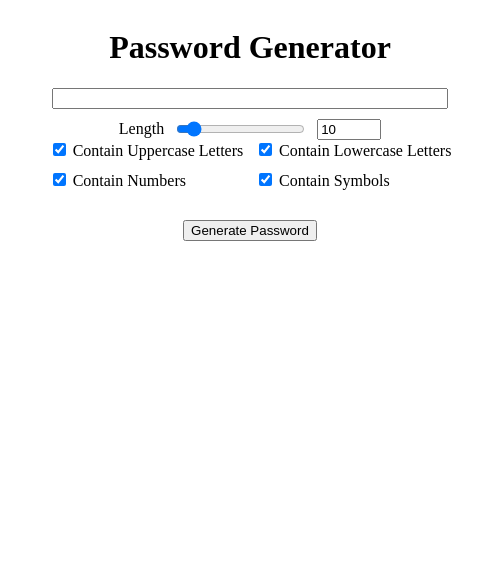
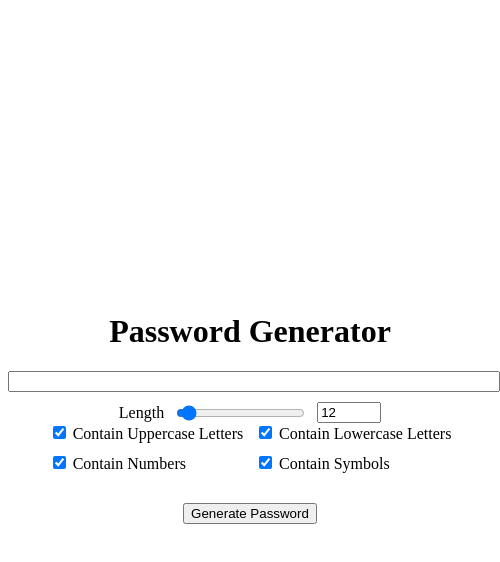
Before and after one commit to eestaniel/password_generator, an Electron app: page renderer/index.html in a window 500 px wide. Drawn offline with Linux system fonts and the light colour scheme.

Commit message:
fix: made text generation centered

```diff
--- a/renderer/css/index.css
+++ b/renderer/css/index.css
@@ -1,24 +1,24 @@
-/* styles.css */
+/* index.css */
 
-#generatedText {
-  margin-bottom: 10px; /* Adds some space below the text field */
-}
-
-#generateButton {
-  display: block; /* Changes the button display to a block element */
-  margin-top: 10px; /* Adds some space above the button */
-}
-
-/* Set the width of the password box to 80% of its parent */
-#generatedText {
-    width: 80%;
-}
-/* Center all elements in the body */
-body {
+.container {
     display: flex;
     flex-direction: column;
     align-items: center;
     justify-content: center;
+    height: 100vh;
+}
+
+#generatedText {
+    margin-bottom: 10px;
+    width: 80%;
+    margin-left: auto;
+    margin-right: auto;
+    text-align: center; /* Add this line */
+}
+
+#generateButton {
+    display: block;
+    margin-top: 10px;
 }
 
 .slider-container {
@@ -33,3 +33,10 @@ body {
     gap: 10px;
     margin-bottom: 20px;
 }
+
+@media (max-width: 600px) {
+    /* Additional styles for smaller screens */
+    #generatedText {
+        width: 100%;
+    }
+}
--- a/renderer/index.html
+++ b/renderer/index.html
@@ -6,6 +6,7 @@
     <link rel="stylesheet" href="./css/index.css">
 </head>
 <body>
+    <div class="container">
         <h1>Password Generator</h1>
 
         <input type="text" id="generatedText" readonly>
@@ -13,8 +14,8 @@
 
         <div class="slider-container">
             <label for="lengthSlider">Length</label>
-        <input type="range" min="1" max="100" value="10" id="lengthSlider">
-        <input type="number" min="1" max="100" value="10" id="lengthInput">
+            <input type="range" min="1" max="256" value="12" id="lengthSlider">
+            <input type="number" min="1" max="256" value="12" id="lengthInput">
         </div>
 
         <div class="checkbox-container">
@@ -41,6 +42,7 @@
 
 
         <button id="generateButton" onclick="generatePassword()">Generate Password</button>
+    </div>
 
     <script src="./js/generate_password.js"></script>
 </body>
```
Lines whose indentation alone changed are shown as unchanged.
